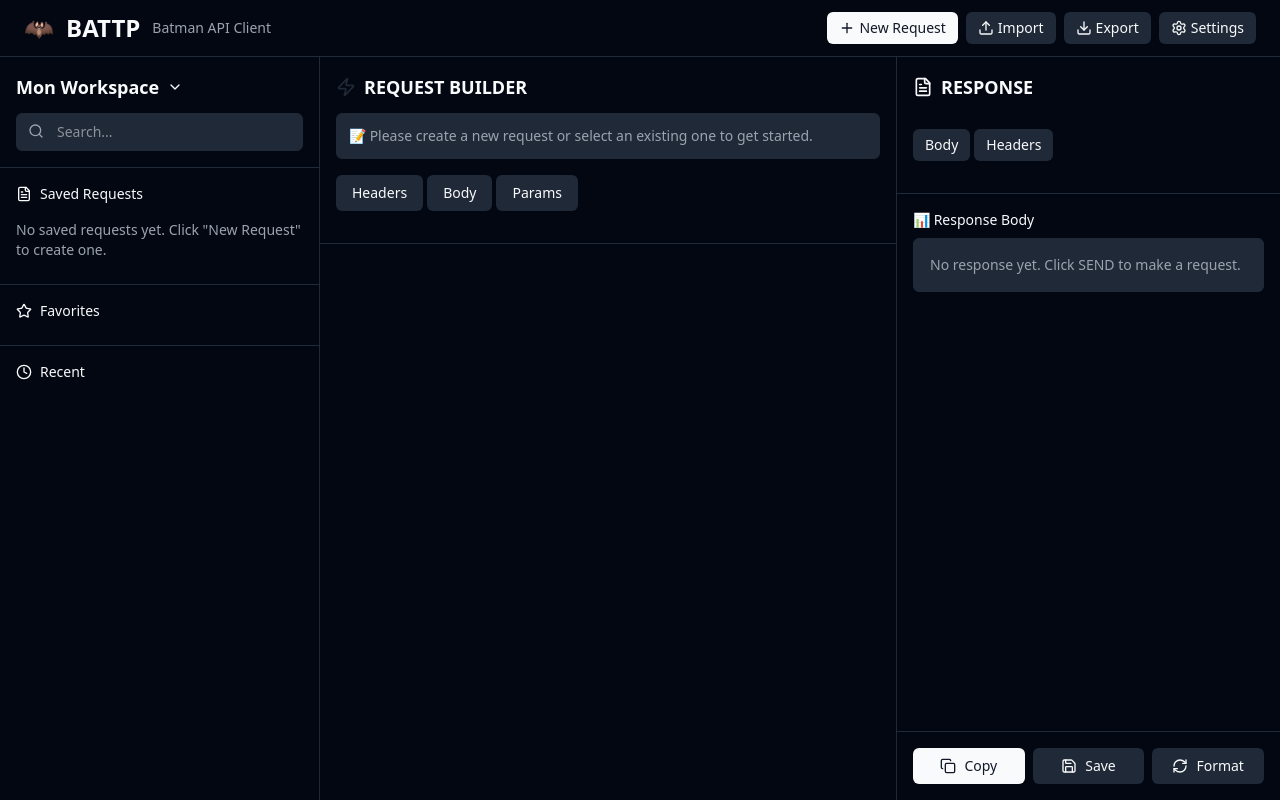
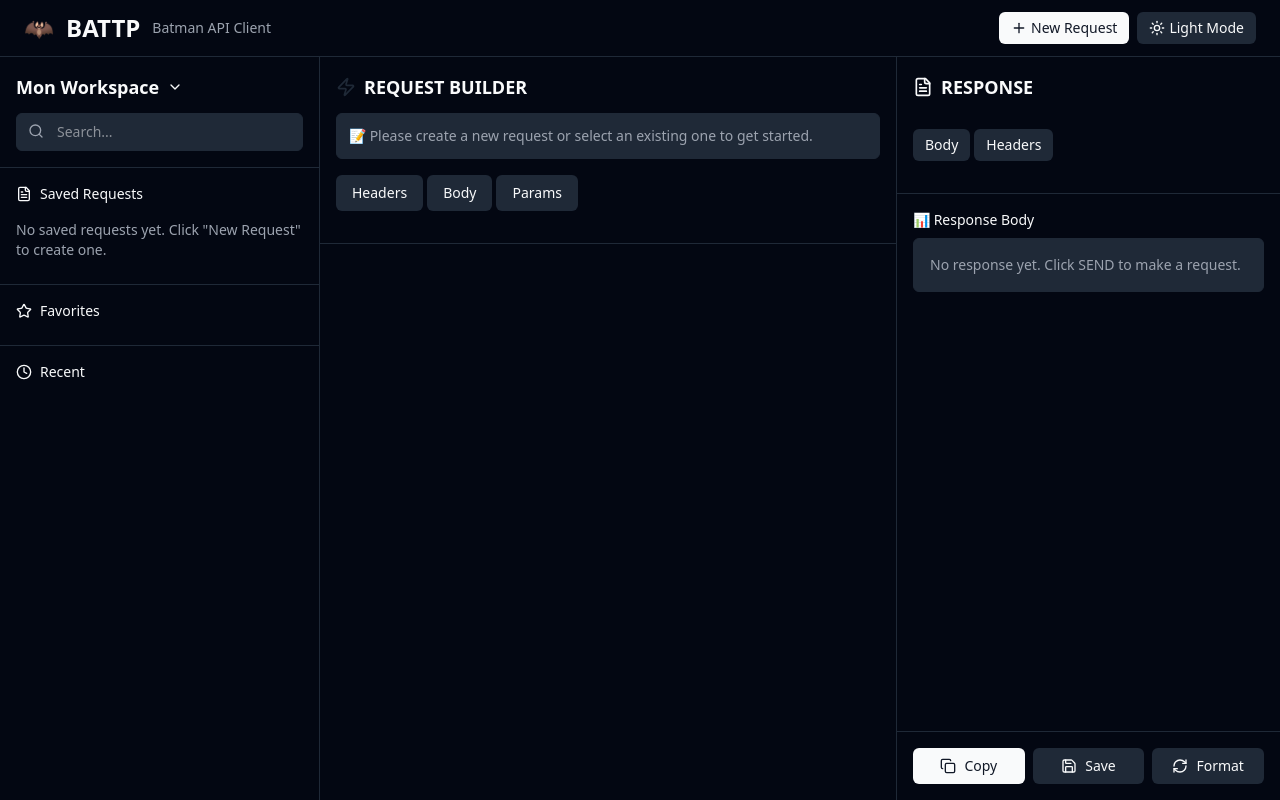
Before and after one commit to Dilgo-dev/battp, a React app: page / in a window 1280 px wide. Built offline with nearby package versions, Linux system fonts and the light colour scheme; the HTML template or start-up script is replaced by a standard one.

Commit message:
refactor: Update Header component to replace upload and download buttons with dark mode toggle, utilizing Sun and Moon icons for improved UI clarity.

```diff
--- a/src/components/Header.tsx
+++ b/src/components/Header.tsx
@@ -1,4 +1,4 @@
-import { Plus, Upload, Download, Settings } from 'lucide-react';
+import { Plus, Sun, Moon } from 'lucide-react';
 
 interface HeaderProps {
   onNewRequest: () => void;
@@ -25,20 +25,12 @@ export const Header = ({ onNewRequest, onToggleDarkMode, isDarkMode }: HeaderPro
             <Plus size={16} />
             <span>New Request</span>
           </button>
-          <button className="px-3 py-1.5 text-sm bg-secondary text-secondary-foreground rounded-md hover:bg-secondary/80 flex items-center space-x-1">
-            <Upload size={16} />
-            <span>Import</span>
-          </button>
-          <button className="px-3 py-1.5 text-sm bg-secondary text-secondary-foreground rounded-md hover:bg-secondary/80 flex items-center space-x-1">
-            <Download size={16} />
-            <span>Export</span>
-          </button>
           <button
             onClick={onToggleDarkMode}
             className="px-3 py-1.5 text-sm bg-secondary text-secondary-foreground rounded-md hover:bg-secondary/80 flex items-center space-x-1"
           >
-            <Settings size={16} />
-            <span>Settings</span>
+            {isDarkMode ? <Sun size={16} /> : <Moon size={16} />}
+            <span>{isDarkMode ? 'Light Mode' : 'Dark Mode'}</span>
           </button>
         </div>
       </div>
```
